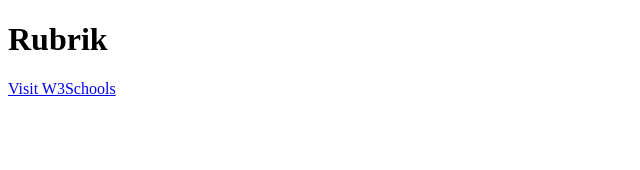
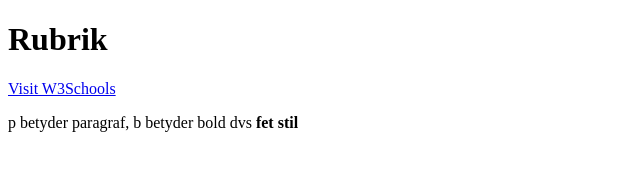
Before and after one commit to CarlLipsnus/Webbutveckling, a plain HTML site: page index.html in a window 1280 px wide. Shown: the whole page, without its empty margins (0-640 px from the left). Drawn offline with Linux system fonts and the light colour scheme.

Commit message:
uppdatering 3

```diff
--- a/index.html
+++ b/index.html
@@ -6,6 +6,7 @@
 <body>
     <h1>Rubrik</h1>
     <a href="https://www.w3schools.com">Visit W3Schools</a>
+    <p>p betyder paragraf, b betyder bold dvs <b>fet stil </b></p>
 
 </body>
 </html>
```
